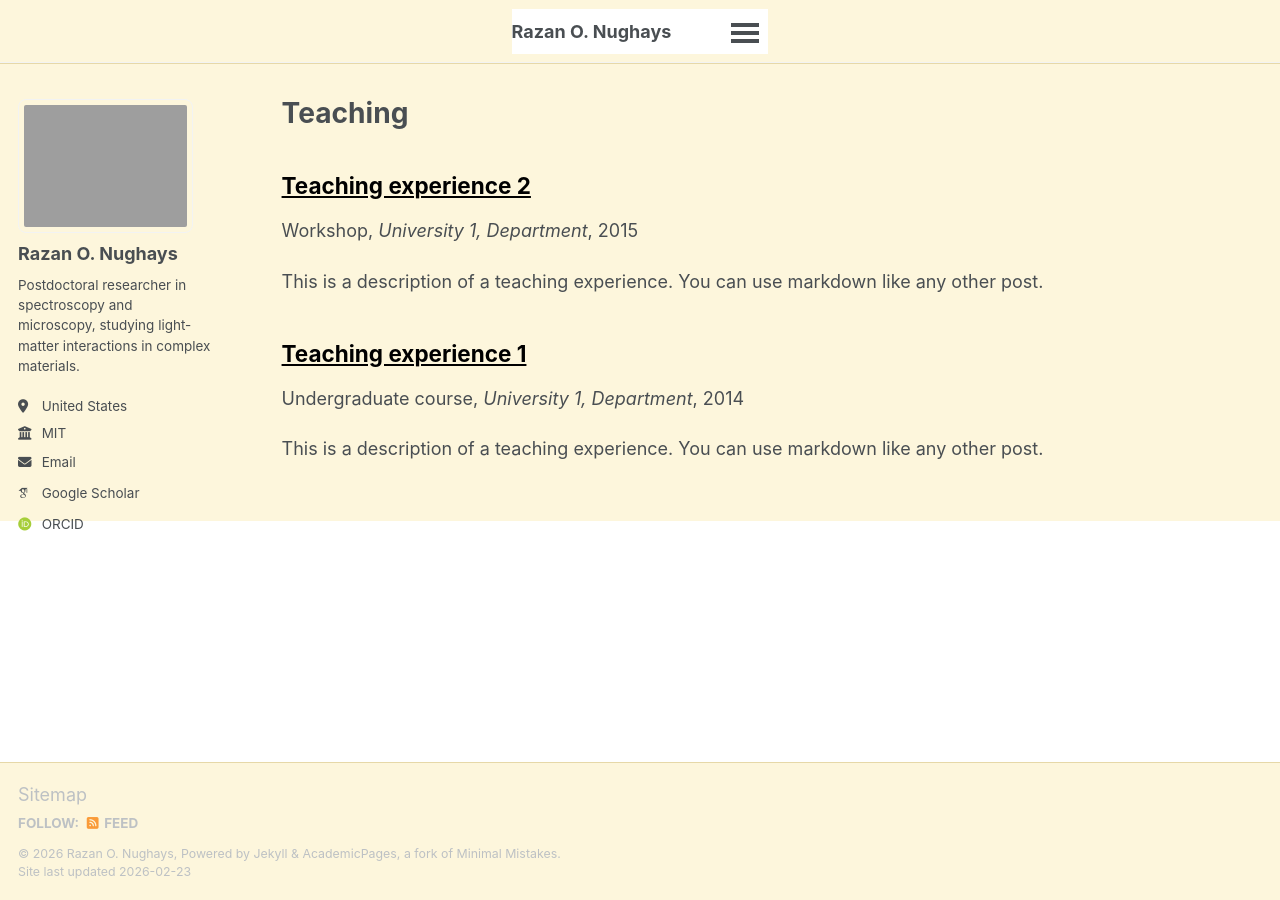
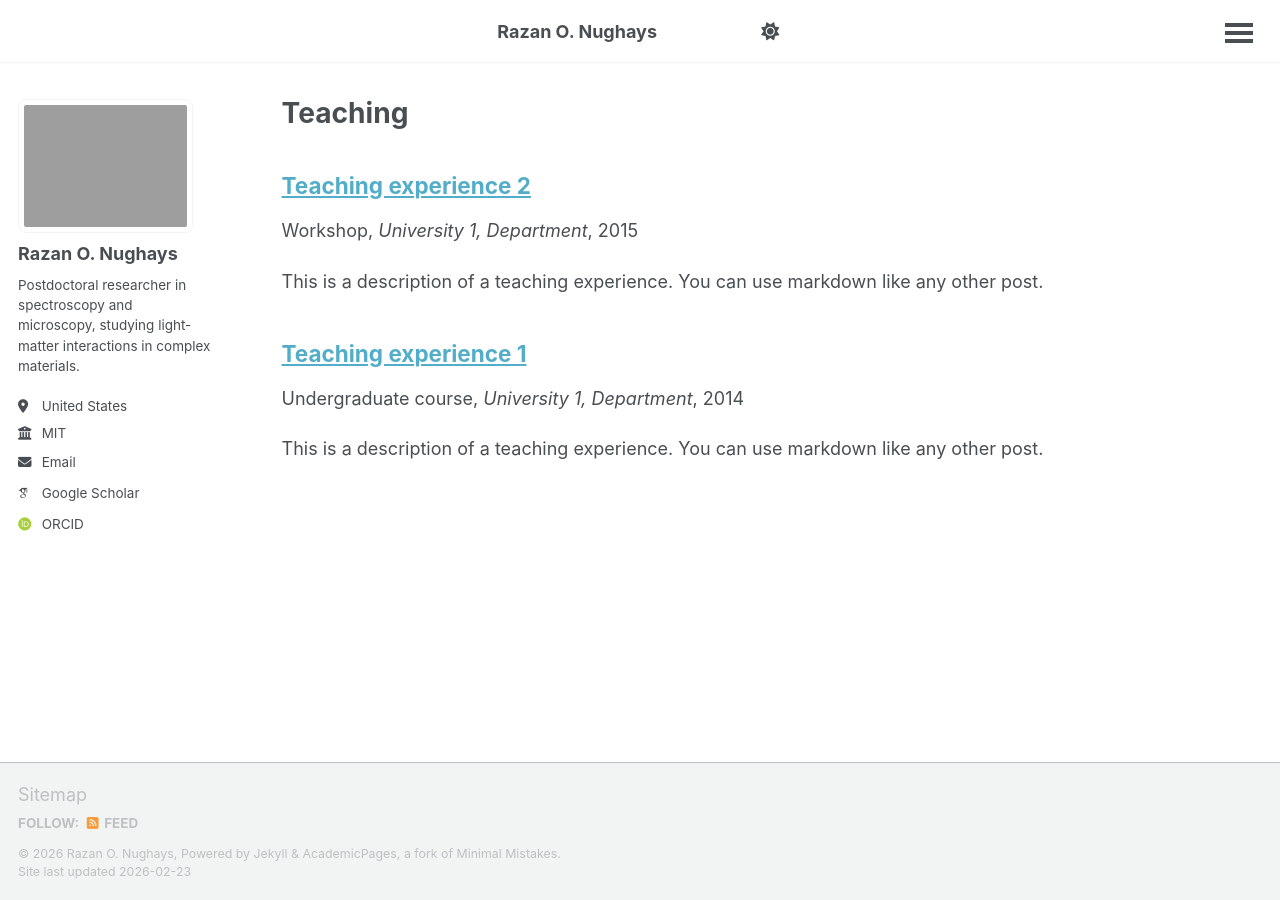
Before and after one commit to RazanNughays/RazanNughays.github.io, a Jekyll site: the page built from _pages/teaching.html, in a window 1280 px wide. Built offline with Jekyll 4.4.1, drawn with Linux system fonts in a browser that asks for light colours; some web fonts are replaced; a script bundle is joined from its source files by our own code; library files that are not in the unit come from our copies.

Commit message:
Update main.scss

```diff
--- a/assets/css/main.scss
+++ b/assets/css/main.scss
@@ -3,7 +3,9 @@
 
 /*
  * This file controls what is imported from /_sass
- * The first two lines above are REQUIRED by Jekyll.
+ *
+ * Note that the files are processed in the order they are imported, so they are partly
+ * sorted by the dependencies. Also, the first two lines of the file are required by Jekyll.
  */
 
 @import
@@ -40,68 +42,51 @@
     "vendor/font-awesome/brands"
 ;
 
+/* =========================
+   Custom Style Overrides
+   ========================= */
 
-/* =================================================
-   CUSTOM STYLE OVERRIDES
-   ================================================= */
-
-/* Slightly rounded square avatar */
+/* Avatar: slightly rounded square */
 .author__avatar img {
   border-radius: 8px !important;
 }
 
+/* =========================
+   Center ONLY the top menu items (not your name)
+   ========================= */
 
-/* ---------- Light Yellow Background ---------- */
-
-body {
-  background-color: #fdf6dc !important;   /* soft academic yellow */
+/* Make the masthead container behave like: left title + centered menu */
+.masthead__inner-wrap {
+  display: flex !important;
+  align-items: center !important;
 }
 
-.page,
-.archive,
-.layout--single {
-  background-color: #fdf6dc !important;
+/* Keep your name (site title) on the left */
+.masthead__menu-item--lg,
+.site-title {
+  margin-right: 0 !important;
 }
 
-
-/* ---------- Header (Remove Gray) ---------- */
-
-.masthead {
-  background-color: #fdf6dc !important;
-  border-bottom: 1px solid #e6d8a8 !important;
+/*
+  Center the navigation list in the remaining space.
+  This targets the UL that contains Biography / Research / Publications / CV / Contact.
+*/
+.masthead__menu ul.visible-links {
+  flex: 1 1 auto !important;
+  display: flex !important;
+  justify-content: center !important;
+  align-items: center !important;
+  gap: 1.6rem !important;   /* spacing between menu items */
+  padding-left: 0 !important;
+  margin: 0 !important;
 }
 
-
-/* ---------- Center Top Navigation ---------- */
-
-.masthead__inner-wrap {
-  display: flex;
-  justify-content: center !important;
+/* Prevent the menu container from forcing left alignment */
+.masthead__menu {
+  flex: 1 1 auto !important;
 }
 
-.greedy-nav {
-  justify-content: center !important;
+/* Keep the hamburger / more button on the right (mobile/overflow) */
+.masthead__menu .greedy-nav__toggle {
+  margin-left: auto !important;
 }
-
-.greedy-nav .visible-links {
-  justify-content: center !important;
-}
-
-
-/* ---------- Publication Titles Black ---------- */
-
-.archive__item-title a {
-  color: #000000 !important;
-}
-
-.archive__item-title a:hover {
-  color: #333333 !important;
-}
-
-
-/* ---------- Footer (Remove Blue Block) ---------- */
-
-.page__footer {
-  background-color: #fdf6dc !important;
-  border-top: 1px solid #e6d8a8 !important;
-}
```
Lines whose indentation alone changed are shown as unchanged.
